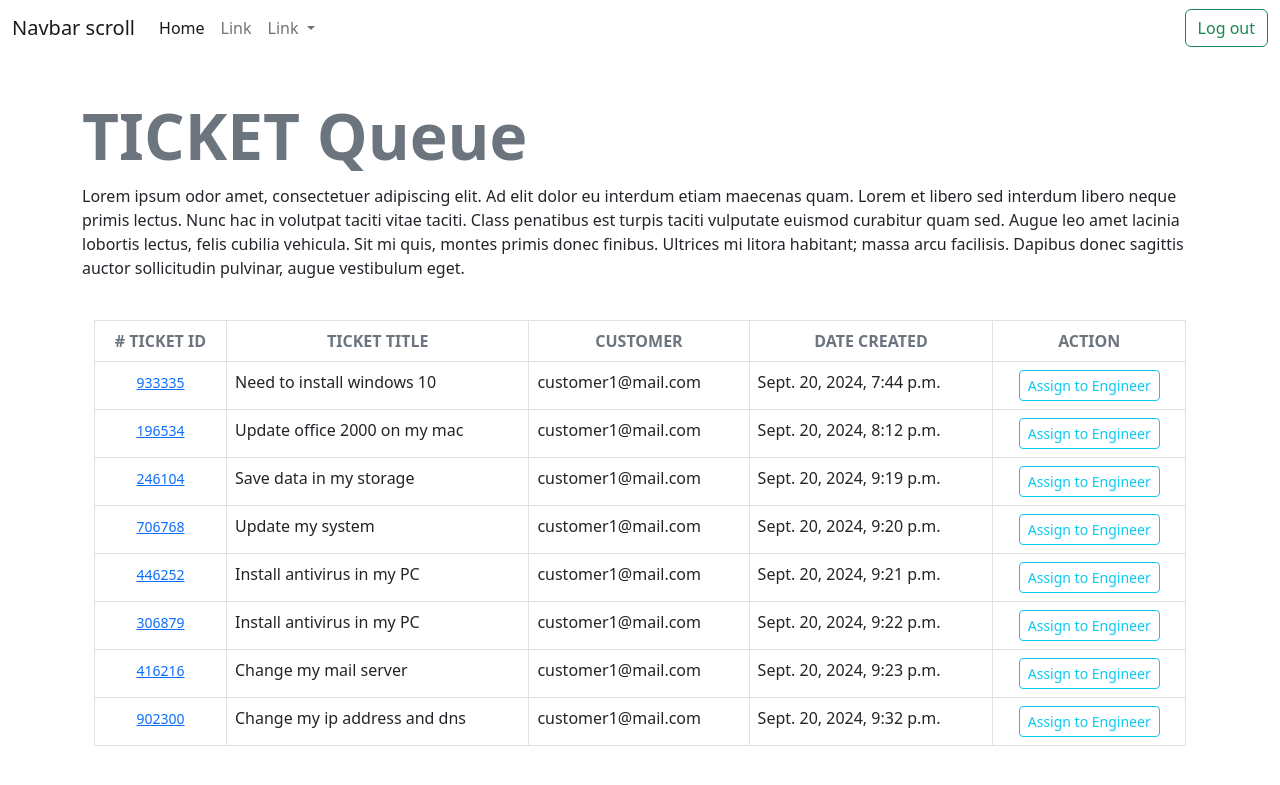
After one commit to lalainafr/django-ticket-claim, a Django app: page /ticket/ticket-queue/ in a window 1280 px wide. The commit adds this page. Shown: the top 785 px of the page. Run offline with Django 5.2, Linux system fonts and the light colour scheme; data comes from the database, SQL or seed files in the repository; both versions use the stored data as it was after the commit; some libraries are stand-ins or nearby versions.

Commit message:
active-ticket, ticket-queue, assign-ticket

```diff
--- a/templates/accounts/login.html
+++ b/templates/accounts/login.html
@@ -7,7 +7,10 @@
     magnam?
 </p>
 {%endblock heading%} {% block content%}
-<form class="p-4 p-md-5 border rounded-5 bg-white" method="POST">
+<form
+    class="p-4 p-md-5 border rounded-4 bg-white shadow-lg p-3 mb-5 bg-white rounded"
+    method="POST"
+>
     {%csrf_token%}
     <div class="floatingInput mb-3">
         <label for="floatingInput" class="form-label">Email address</label>
--- a/templates/accounts/register_customer.html
+++ b/templates/accounts/register_customer.html
@@ -7,7 +7,10 @@
     magnam?
 </p>
 {%endblock heading%} {% block content%}
-<form class="p-4 p-md-5 border rounded-5 bg-white" method="POST">
+<form
+    class="p-4 p-md-5 border rounded-4 shadow-lg p-3 mb-5 bg-white rounded bg-white"
+    method="POST"
+>
     {%csrf_token%}
     <div class="mb-3">
         <label for="floatingInput" class="form-label">Email address</label>
--- a/templates/base.html
+++ b/templates/base.html
@@ -87,12 +87,15 @@
             </div>
         </nav>
         <div class="container mt-5">
-            {% if messages %} {% for message in messages %}
+            {%block heading%} {%endblock heading%} {% if messages %}
             <div class="alert alert-{{message.tags}}" role="alert">
-                {{message}}
+                {% for message in messages %}{{message}} {% endfor %}
             </div>
-            {%endfor%} {%endif%} {%block content%} {%endblock content%}
+            {% endif %}
+
+            <div>{% block content %} {% endblock content%}</div>
         </div>
+
         <script
             src="https://cdn.jsdelivr.net/npm/bootstrap@5.2.3/dist/js/bootstrap.bundle.min.js"
             integrity="sha384-kenU1KFdBIe4zVF0s0G1M5b4hcpxyD9F7jL+jjXkk+Q2h455rYXK/7HAuoJl+0I4"
--- a/templates/ticket/create_tickets.html
+++ b/templates/ticket/create_tickets.html
@@ -7,7 +7,7 @@
     magnam?
 </p>
 {%endblock heading%} {% block content%}
-<form class="p-4 p-md-5 border rounded-5 " method="POST">
+<form class="p-4 p-md-5 border rounded-4 shadow-lg p-3 mb-5 bg-white rounded " method="POST">
     {%csrf_token%}
     <div class="floatingInput mb-3">
         <label for="floatingInput" class="form-label">Ticket title</label>
--- /dev/null
+++ b/templates/ticket/ticket_queue.html
@@ -0,0 +1,52 @@
+{% extends 'base.html'%} {%block heading%}
+<h1 class="display-3 fw-bold lh-1 mb-3 text-secondary">TICKET Queue</h1>
+<p>
+    Lorem ipsum odor amet, consectetuer adipiscing elit. Ad elit dolor eu
+    interdum etiam maecenas quam. Lorem et libero sed interdum libero neque
+    primis lectus. Nunc hac in volutpat taciti vitae taciti. Class penatibus est
+    turpis taciti vulputate euismod curabitur quam sed. Augue leo amet lacinia
+    lobortis lectus, felis cubilia vehicula. Sit mi quis, montes primis donec
+    finibus. Ultrices mi litora habitant; massa arcu facilisis. Dapibus donec
+    sagittis auctor sollicitudin pulvinar, augue vestibulum eget.
+    <br /><br />
+    {%endblock heading%} {% block content%}
+</p>
+
+<div class="container">
+    <div>
+        <table class="table table-bordered">
+            <thead>
+                <tr class="text-center text-secondary">
+                    <th scope="col"># TICKET ID</th>
+                    <th scope="col">TICKET TITLE</th>
+                    <th scope="col">CUSTOMER</th>
+                    <th scope="col">DATE CREATED</th>
+                    <th scope="col">ACTION</th>
+                </tr>
+            </thead>
+            {% for ticket in tickets %}
+            <tbody>
+                <tr>
+                    <!-- <th scope="row">1</th> -->
+                    <td class="text-center">
+                        <small>
+                            <a href="#"> {{ticket.ticket_id}} </a>
+                        </small>
+                    </td>
+                    <td>{{ticket.ticket_title}}</td>
+                    <td>{{ticket.customer}}</td>
+                    <td>{{ticket.created_on}}</td>
+                    <td class="text-center">
+                        <a href="{% url 'assign-ticket' ticket.ticket_id %}">
+                            <button class="btn btn-sm btn-outline-info">
+                                Assign to Engineer
+                            </button>
+                        </a>
+                    </td>
+                </tr>
+                {% endfor %}
+            </tbody>
+        </table>
+    </div>
+</div>
+{%endblock content%} 411
--- a/ticket/form.py
+++ b/ticket/form.py
@@ -5,3 +5,8 @@ class CreateTicketForm(forms.ModelForm):
     class Meta:
         model = Ticket
         fields = ['ticket_title', 'ticket_description']
+
+class AssignTicketForm(forms.ModelForm):
+    class Meta:
+        model = Ticket
+        fields = ['engineer']
--- a/ticket/urls.py
+++ b/ticket/urls.py
@@ -3,4 +3,7 @@ from . import views
 
 urlpatterns = [
     path('create-ticket/', views.create_ticket, name='create-ticket'),
+    path('active-tickets/', views.customer_active_tickets, name='customer-active-tickets'),
+    path('assign-ticket/<str:ticket_id>/', views.assign_ticket, name='assign-ticket'),
+    path('ticket-queue/', views.ticket_queue, name='ticket-queue'),
 ]
--- a/ticket/views.py
+++ b/ticket/views.py
@@ -3,7 +3,7 @@ import random
 import string
 from django.db import IntegrityError
 from django.contrib import messages
-from .form import CreateTicketForm
+from .form import CreateTicketForm, AssignTicketForm
 from .models import Ticket
 
 
@@ -18,23 +18,44 @@ def create_ticket(request):
             var.ticket_id = id
             var.save()
             messages.success(request, 'Your ticket has been submitted. A support Engineer would reach out soon')
-            return redirect('create-ticket')
+            return redirect('customer-active-tickets')
         else:
             messages.warning(request, 'Something went wrong')
-            return redirect('create-ticket')
+            return redirect('customer-active-tickets')
 
     else:
         form = CreateTicketForm()
         context = {'form': form}
         return render(request, 'ticket/create_tickets.html', context)
 
-# All created ticket (can be seen by customer)
-# def custimer_tickets(request):
-#     tickets = Ticket.objects
-#     context = {'tickets': tickets}
-#     return render(request, 'ticket/customer_tickets.html', context)
+# All created active ticket (can be seen by customer)
+def customer_active_tickets(request):
+    tickets = Ticket.objects.filter(customer=request.user, is_resolved =  False)
+    context = {'tickets': tickets}
+    return render(request, 'ticket/customer_active_tickets.html', context)
+
+# assign tickets to engineers
+def assign_ticket(request, ticket_id):
+    ticket = Ticket.objects.get(ticket_id=ticket_id)
+    if request.method == 'POST':
+        form = AssignTicketForm(request.POST, instance=ticket)
+        if form.is_valid():
+            var = form.save()
+            messages.success(request, f'Ticket has been assigned to {var.engineer}')
+            return redirect('customer-active-tickets')
+        else:
+            messages.warning(request, 'SOmething went wrong')
+            return redirect('assign-ticket')
+    else:
+        form = AssignTicketForm()
+        context = {'form': form, 'ticket': tickets}
+        return render(request, 'ticket/assign_ticket.html', context)
+
+# ticket queue (for admin)
+def ticket_queue(request):
+    tickets = Ticket.objects.filter(is_assigned_to_engineer = False)
+    context = {'tickets': tickets}
+    return render(request, 'ticket/ticket_queue.html', context)
 
 
-# assign tickets to engineers
 # tiockets details
-# ticket queue (for admin)
```
Also changed, not shown: templates/ticket/assign_ticket.html (added, +26 -0 lines), templates/ticket/customer_active_tickets.html (added, +29 -0 lines), db.sqlite3.
